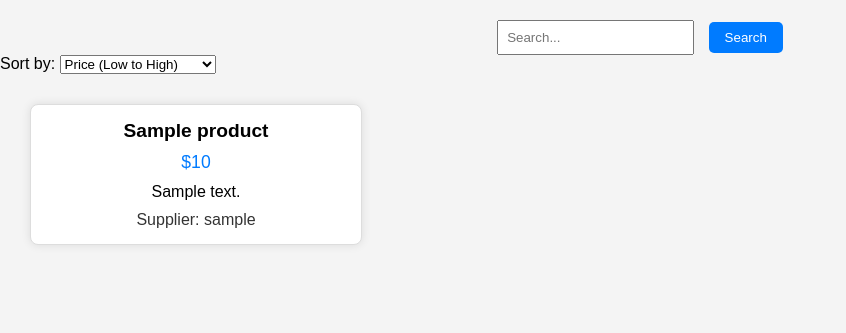
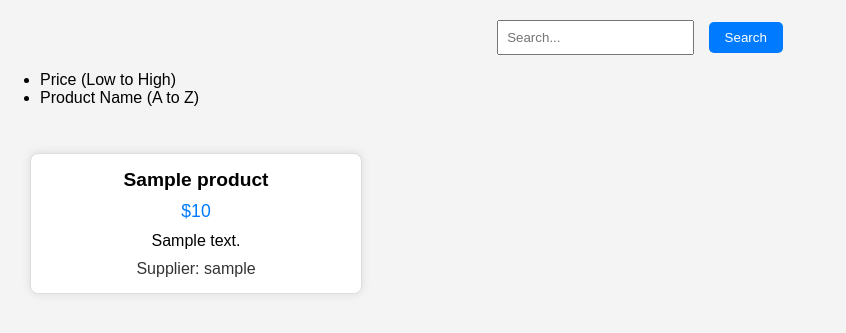
Before and after one commit to SACHINK51/pyproject, a Flask app: template templates/customer.html in a window 1280 px wide. Shown: the part 135-468 px from the top of the page, without its empty margins (0-846 px from the left). Run offline with Flask 2, Linux system fonts and the light colour scheme; a user stored in the database is signed in; tables that the repository leaves empty or names only in its code hold one stand-in row (values such as "Sample post"); the template is opened without the code that fills it: most values are stand-ins (such as "Sample title", 1, 10 or a date in 2020).

Commit message:
Update customer.html

```diff
--- a/templates/customer.html
+++ b/templates/customer.html
@@ -107,11 +107,10 @@
         <button type="button" onclick="searchMethod()">Search</button>
     </div>
      <div class="sort-dropdown">
-            <label for="sort">Sort by:</label>
-            <select id="sort" onclick="sortMethod()">
-                <option value="price">Price (Low to High)</option>
-                <option value="productName">Product Name (A to Z)</option>
-            </select>
+             <ul id="dropdownList">
+                <li onclick="sortMethod('price')">Price (Low to High)</li>
+                <li onclick="sortMethod('productName')">Product Name (A to Z)</li>
+            </ul>
         </div>
     <div class="product-container">
         {% for product in products %}
```
